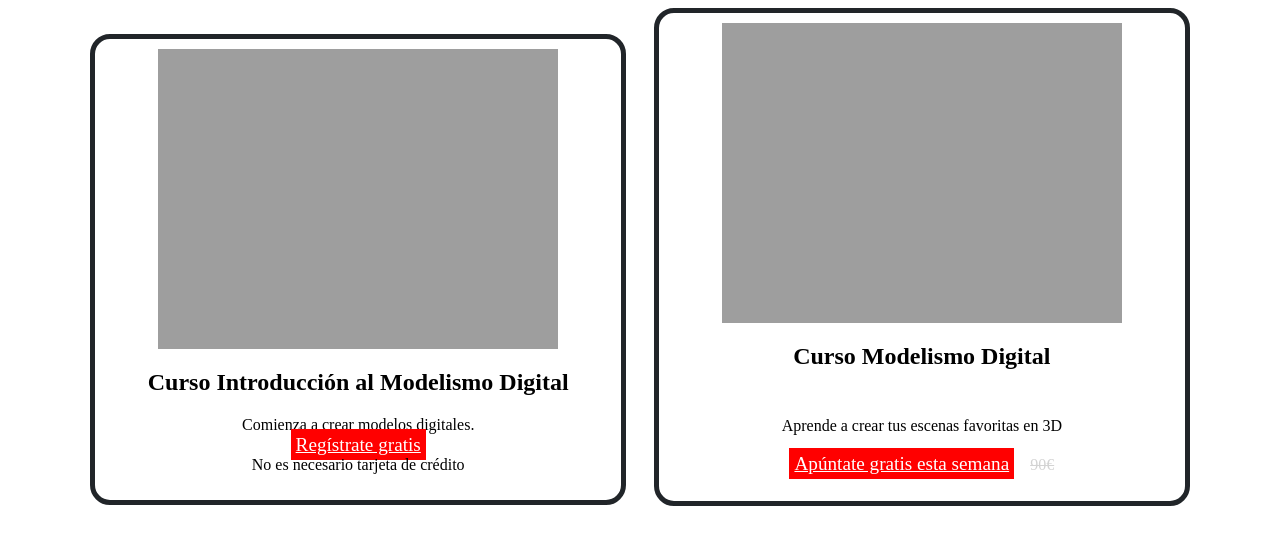
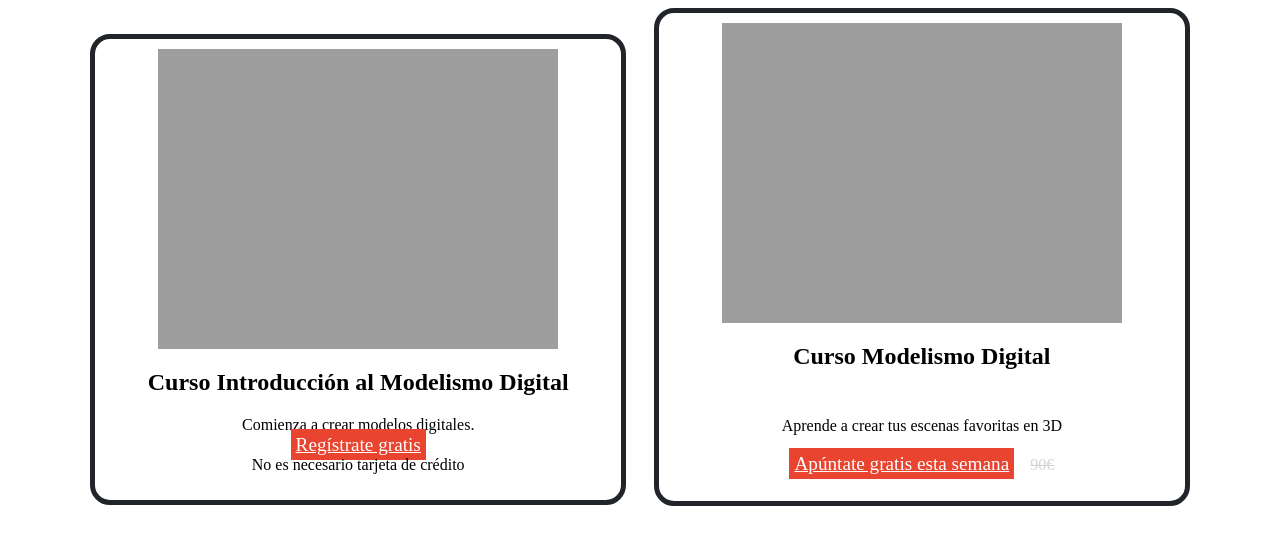
Before and after one commit to ModelismoDigital/blog, a Jekyll site: the page _includes/cursos.html, which Jekyll copies as it is, in a window 1280 px wide. Shown: the top 545 px of the page. Built offline with Jekyll 4.4.1, drawn with Linux system fonts in a browser that asks for light colours.

Commit message:
Update cursos.html

```diff
--- a/_includes/cursos.html
+++ b/_includes/cursos.html
@@ -13,7 +13,7 @@
 
 .curso__item a {
     font-size: 1.2em;
-    background-color: red;
+    background-color: #e84430;
     padding: 5px;
     color: white;
 }
```
